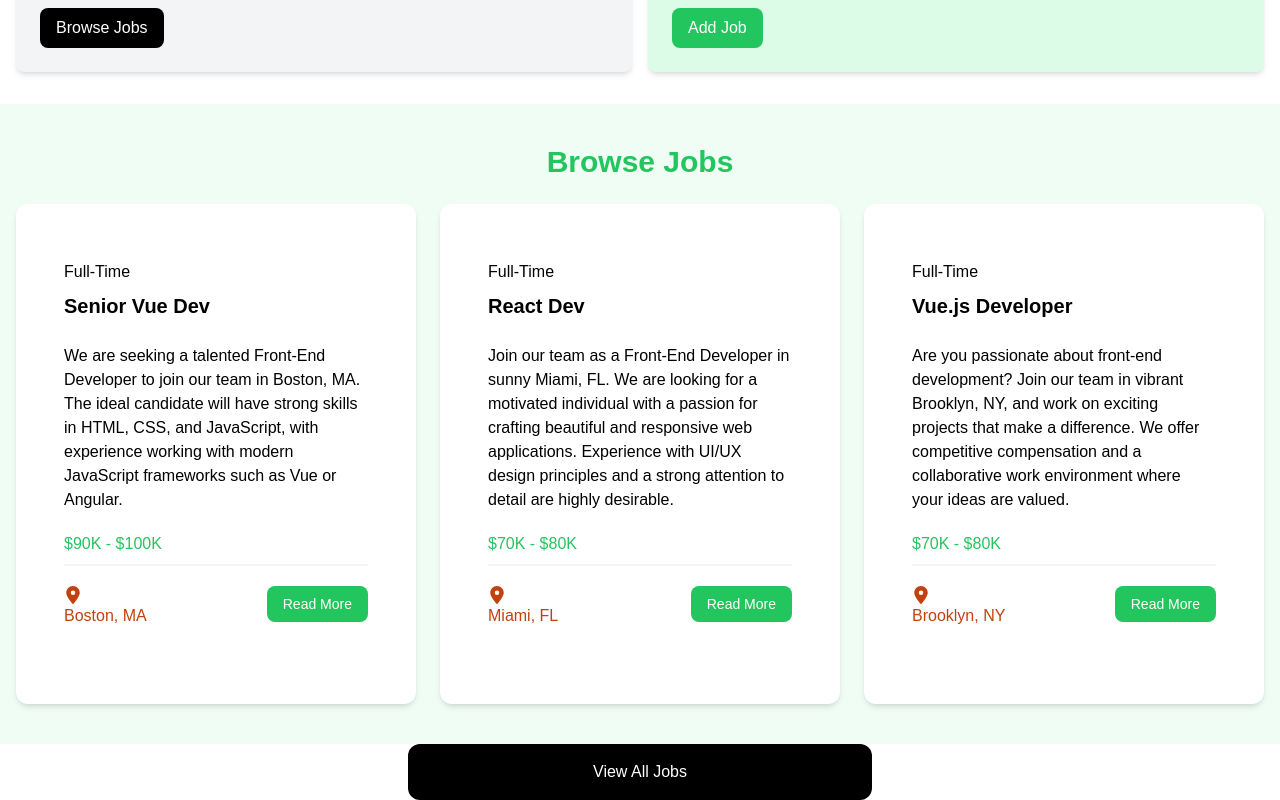
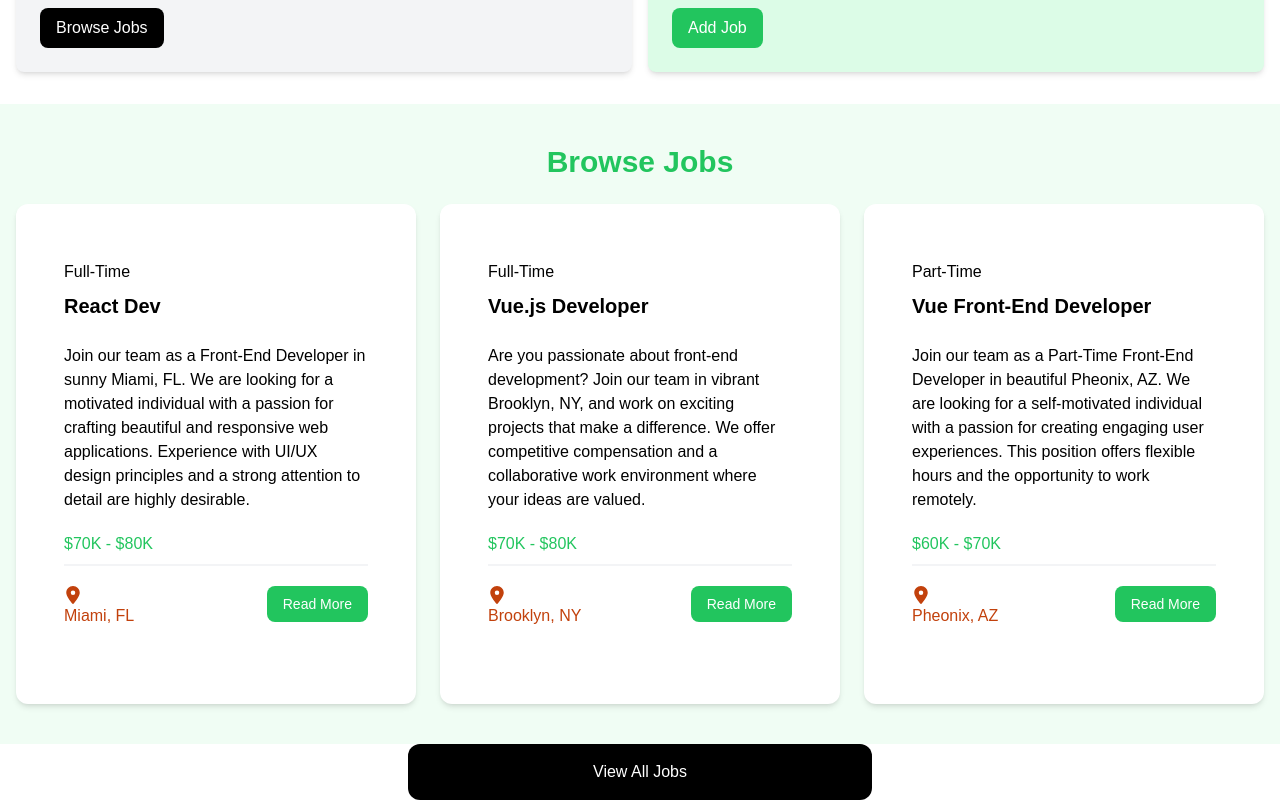
Before and after one commit to muhammadshah-45/jobs-react-typescript, a React (Vite) app: page / in a window 1280 px wide. Shown: the part 505-1305 px from the top of the page. Built offline with nearby package versions, Linux system fonts and the light colour scheme; data requests are answered from the project's data file.

Commit message:
working on job deletion by redux toolkit setup

```diff
--- a/package.json
+++ b/package.json
@@ -16,6 +16,7 @@
     "json-server": "^1.0.0-beta.3",
     "react": "^18.3.1",
     "react-dom": "^18.3.1",
+    "react-hot-toast": "^2.4.1",
     "react-icons": "^5.4.0",
     "react-redux": "^9.1.2",
     "react-router-dom": "^7.0.2",
--- a/src/jobs.json
+++ b/src/jobs.json
@@ -1,19 +1,5 @@
 {
   "jobs": [
-    {
-      "title": "Senior Vue Dev",
-      "type": "Full-Time",
-      "location": "Boston, MA",
-      "description": "We are seeking a talented Front-End Developer to join our team in Boston, MA. The ideal candidate will have strong skills in HTML, CSS, and JavaScript, with experience working with modern JavaScript frameworks such as Vue or Angular.",
-      "salary": "$90K - $100K",
-      "company": {
-        "name": "NewTek Solutions",
-        "description": "NewTek Solutions is a leading technology company specializing in web development and digital solutions. We pride ourselves on delivering high-quality products and services to our clients while fostering a collaborative and innovative work environment.",
-        "contactEmail": "contact@teksolutions.com",
-        "contactPhone": "555-555-5555"
-      },
-      "id": "1"
-    },
     {
       "id": "2",
       "title": "React Dev",
@@ -97,34 +83,6 @@
         "contactEmail": "taj@tech.co",
         "contactPhone": "9233344454954"
       }
-    },
-    {
-      "id": "6d5a",
-      "title": "sdksf",
-      "type": "",
-      "location": "kdfkfekf",
-      "description": "dkfdkfke",
-      "salary": "$175K - $200K",
-      "company": {
-        "name": "Erelreorj",
-        "description": "dflefle",
-        "contactEmail": "jmsfmdf@dfdljdjfl",
-        "contactPhone": "00403358"
-      }
-    },
-    {
-      "id": "a3bf",
-      "title": "sdksf",
-      "type": "",
-      "location": "kdfkfekf",
-      "description": "dkfdkfke",
-      "salary": "$175K - $200K",
-      "company": {
-        "name": "Erelreorj",
-        "description": "dflefle",
-        "contactEmail": "jmsfmdf@dfdljdjfl",
-        "contactPhone": "00403358"
-      }
     }
   ]
 }
--- a/src/main.tsx
+++ b/src/main.tsx
@@ -4,9 +4,12 @@ import './index.css'
 import App from './App.tsx';
 import { Provider } from 'react-redux';
 import {Store} from './redux/store.js'
+import { Toaster } from 'react-hot-toast';
 createRoot(document.getElementById('root')!).render(
   <StrictMode>
 <Provider store={Store}>
+
+    <Toaster/>
     <App />
   </Provider>
 
--- a/src/pages/Add_job.tsx
+++ b/src/pages/Add_job.tsx
@@ -5,6 +5,7 @@ import '../components/home.css'
 import axios from 'axios';
 import { ThemeContext } from '../../context/theme/Theme';
 import { Company, JobEType, SingleJob } from '../components/types';
+import toast from 'react-hot-toast';
 
 
 
@@ -109,7 +110,7 @@ const Add_job = () => {
         console.log("Update api call")
       } else{
          await axios.post("http://localhost:5000/jobs",job)
-        console.log("post api call")
+        toast.success("Job added successfully")
       }
 
     } catch (error) {
--- a/src/pages/Job.tsx
+++ b/src/pages/Job.tsx
@@ -7,17 +7,29 @@ import Navbar from '../components/Navbar';
 import axios from 'axios';
 import { ThemeContext } from '../../context/theme/Theme';
 import {SingleJob} from '../components/types'
+import toast from 'react-hot-toast';
+import {deleteJob} from '../redux/jobSlice/jobSlice.jsx'
+import { useDispatch, useSelector } from 'react-redux';
 const Job = () => {
+  const {jobData ,status,error} = useSelector(state=>state.jobs);
+  const dipatch = useDispatch();
   const location = useLocation();
   const {singleJob}:{singleJob:SingleJob} = location.state || {singleJob:null};
  const theme = useContext(ThemeContext)
-  const handleDeleteJob = async ()=>{
-    try {
-      let response = await axios.delete(`http://localhost:5000/jobs/${singleJob.id}`)
-      console.log("Delete Job api call")
-    } catch (error) {
-      console.log("Delete Job Error",error)
+  // const handleDeleteJob = async ()=>{
+  //   try {
+  //     let response = await axios.delete(`http://localhost:5000/jobs/${singleJob.id}`)
+  //     toast.success("Delete Job api call")
+  //   } catch (error) {
+  //     console.log("Delete Job Error",error)
+  //   }
+  // }
+  const handleDeleteJob =(jobId)=>{
+    if(window.confirm("are you sure to delete this job?")){
+      dipatch(deleteJob(jobId));
+
     }
+    toast.success("Job Deleted Successfully")
   }
 
   return (
@@ -103,7 +115,7 @@ const Job = () => {
                 to="/add-job" state={{singleJob}}
                 className="bg-green-500 hover:bg-green-600 text-white text-center font-bold py-2 px-4 rounded-full w-full focus:outline-none focus:shadow-outline mt-4 block"
                 >Edit Job</Link>
-              <button onClick={handleDeleteJob}
+              <button onClick={()=>handleDeleteJob(singleJob.id)}
                 className="bg-red-500 hover:bg-red-600 text-white font-bold py-2 px-4 rounded-full w-full focus:outline-none focus:shadow-outline mt-4 block"
               >
                 Delete Job
--- a/src/redux/jobSlice/JobSlice.jsx
+++ b/src/redux/jobSlice/JobSlice.jsx
@@ -7,6 +7,11 @@ import axios from "axios";
     let response = await axios.get("http://localhost:5000/jobs");
     return response.data;
   });
+
+  export const deleteJob = createAsyncThunk('jobs/deleteJob', async (jobId)=>{
+     await axios.delete(`http://localhost:5000/jobs/${jobId}`)
+     return jobId;
+  })
 
 const initialState = {
   jobs: [],
@@ -27,21 +32,6 @@ export const JobSlice = createSlice({
         state.jobData = state.allJobs;
       }
     },
-
-    // filterJobs: (state, action) => {
-    //   if (action.payload !== "") {
-    //     const filtered = state.allJobs.filter((job) =>
-    //       job.title.toLowerCase().includes(action.payload.toLowerCase())
-    //     );
-    //     state.jobData = filtered;
-    //   } else {
-    //     state.jobData = state.allJobs;
-    //   }
-    // },
-    // setJobs: (state, action) => {
-    //   state.jobData = action.payload;
-    //   state.allJobs = action.payload;
-    // },
   },
   extraReducers: (builder) => {
     builder
@@ -57,7 +47,18 @@ export const JobSlice = createSlice({
       .addCase(fetchJobs.rejected, (state, action) => {
         state.status = "failed";
         state.error = action.error.message; // Capture error message
-      });
+      })
+      .addCase(deleteJob.pending,(state)=>{
+        state.status = 'loading'
+      })
+      .addCase(deleteJob.fulfilled,(state,action)=>{
+        state.status ='succeeded';
+        state.jobData = state.jobData.filter(job=> job.id !== action.payload)
+      })
+      .addCase(deleteJob.rejected,(state,action)=>{
+        state.status = 'failed';
+        state.error = action.error.message;
+      })
   },
 });
 export const { filterJobs, setJobs } = JobSlice.actions;
```
Also changed, not shown: src/pages/Jobs.tsx (+1 -49 lines), 1 other file (tests, documents, lock files or other folders).
